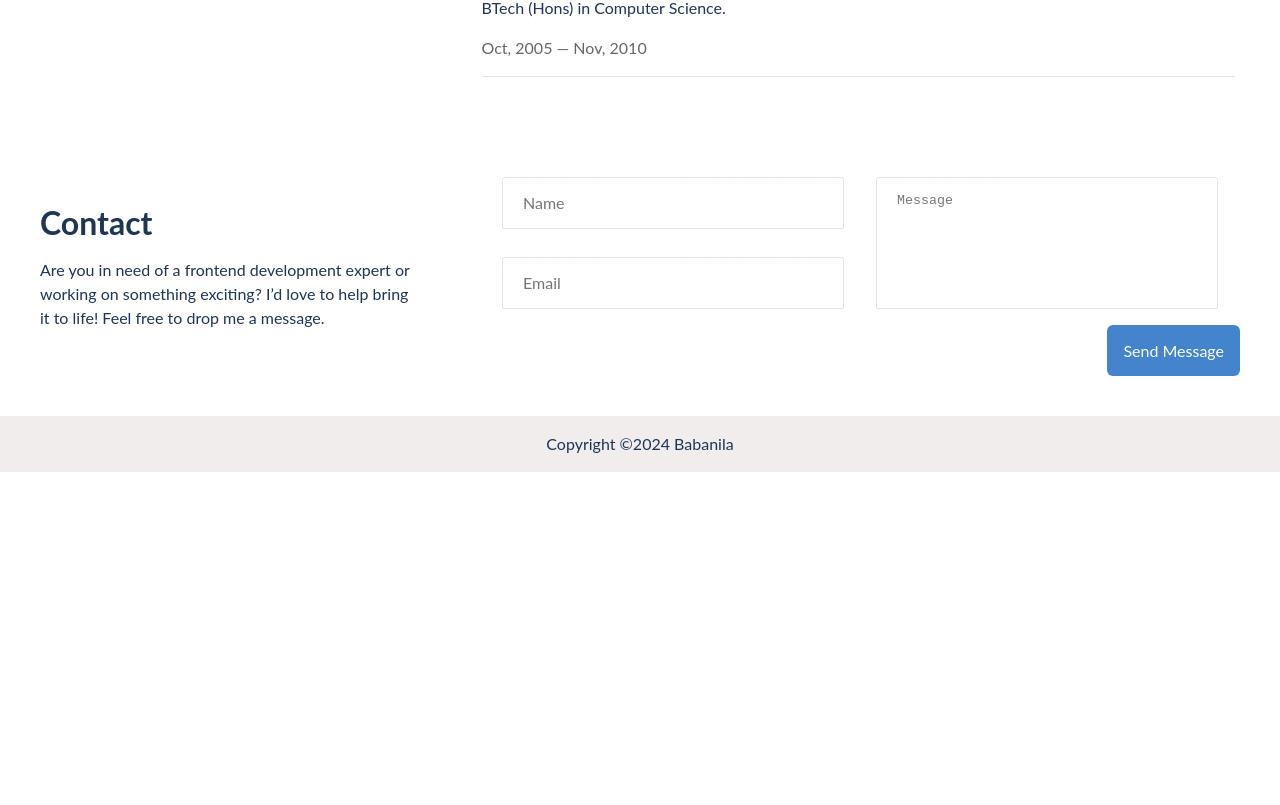
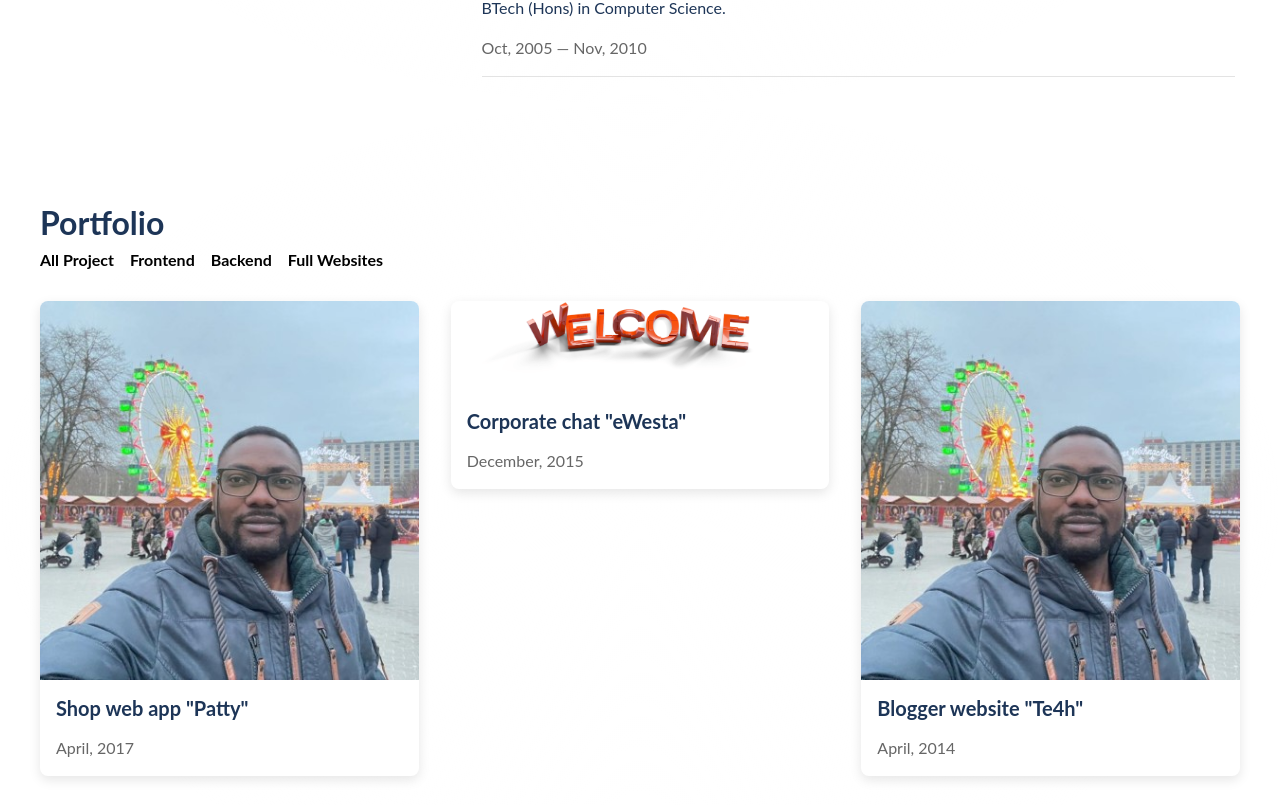
Before and after one commit to Babanila/babajide-williams-website, a SvelteKit app: page / in a window 1280 px wide. Shown: the part 3095-3900 px from the top of the page. Before the commit the page ends 3567 px from the top, so only its background shows below. Built offline with nearby package versions, Linux system fonts and the light colour scheme; no server answers.

Commit message:
Add portfolio section to page

```diff
--- a/src/routes/+page.svelte
+++ b/src/routes/+page.svelte
@@ -5,13 +5,54 @@
 	import instagram from '$lib/images/instagram.svg';
 	import linkedln from '$lib/images/linkedin.svg';
 	import profile_image from '$lib/images/profile-image.jpeg';
+	import imagePlaceholder from '$lib/images/svelte-welcome.png';
 	import Button from './Button.svelte';
 	import ContactForm from './ContactForm.svelte';
 	import Modal from './Modal.svelte';
 
+	type SocialConnectionType = {
+		name: string;
+		icon: string;
+	};
+
+	type SkillType = {
+		title: string;
+		description: string;
+		types: {
+			name: string;
+			details: string;
+		}[];
+	};
+
+	type ExperienceType = {
+		title: string;
+		company: string;
+		date: string;
+		description: string;
+	};
+
+	type EducationType = {
+		title: string;
+		institution: string;
+		date: string;
+		description: string;
+	};
+
+	type PortfolioItem = {
+		title: string;
+		date: string;
+		imageUrl: string;
+		gitUrl: string;
+	};
+
+	type ContactType = {
+		title: string;
+		description: string;
+	};
+
 	let showModal = false;
 
-	const home: Record<string, any> = {
+	const home: Record<string, string> = {
 		firstname: 'Babajide',
 		surname: 'Williams',
 		introMessage:
@@ -27,18 +68,18 @@
 		thread: 'https://www.threads.net/@babanila'
 	};
 
-	const infos = ['phone', 'email', 'address'];
+	const infos: string[] = ['phone', 'email', 'address'];
 
-	const socialConnections = [
+	const socialConnections: SocialConnectionType[] = [
 		{ name: 'github', icon: github },
 		{ name: 'linkedln', icon: linkedln },
 		{ name: 'facebook', icon: facebook },
 		{ name: 'instagram', icon: instagram }
 	];
 
-	const skills = {
+	const skills: SkillType = {
 		title: 'Skills',
-		intro:
+		description:
 			'I’m driven by the thrill of collaborating with passionate individuals to bring extraordinary software to life. Creating something exceptional together fuels my creativity and pushes the boundaries of what’s possible.',
 		types: [
 			{
@@ -63,7 +104,7 @@
 		]
 	};
 
-	const experiences = [
+	const experienceDetails: ExperienceType[] = [
 		{
 			title: 'Senior Frontend Developer',
 			company: 'HealthHero GmbH',
@@ -115,7 +156,7 @@
 		}
 	];
 
-	const educationDetails = [
+	const educationDetails: EducationType[] = [
 		{
 			title: 'Master',
 			institution: 'University of Applied Science Kiel',
@@ -130,11 +171,32 @@
 		}
 	];
 
-	const contactDetails = {
+	const contactDetails: ContactType = {
 		title: 'Contact',
-		intro:
+		description:
 			'Are you in need of a frontend development expert or working on something exciting? I’d love to help bring it to life! Feel free to drop me a message.'
 	};
+
+	const portfolioItems: PortfolioItem[] = [
+		{
+			title: 'Shop web app "Patty"',
+			date: 'April, 2017',
+			imageUrl: profile_image,
+			gitUrl: 'https://github.com/Babanila/fut-weather-app'
+		},
+		{
+			title: 'Corporate chat "eWesta"',
+			date: 'December, 2015',
+			imageUrl: imagePlaceholder,
+			gitUrl: ''
+		},
+		{
+			title: 'Blogger website "Te4h"',
+			date: 'April, 2014',
+			imageUrl: profile_image,
+			gitUrl: ''
+		}
+	];
 </script>
 
 <svelte:head>
@@ -142,7 +204,7 @@
 	<meta name="description" content="Babajide CV" />
 </svelte:head>
 
-<section id="Home" class="home-part">
+<section id="Home" class="home-section">
 	<div class="two-column">
 		<div class="column left">
 			<slot name="left">
@@ -202,9 +264,9 @@
 	</Modal>
 </section>
 
-<section id="Skills" class="skills-container">
+<section id="Skills" class="skills-section">
 	<h2 class="section-title">{skills.title}</h2>
-	<p class="skills-description">{skills.intro}</p>
+	<p class="skills-description">{skills.description}</p>
 
 	<div class="skills-grid">
 		{#each skills.types as { name, details }}
@@ -227,7 +289,7 @@
 			</p>
 		</div>
 		<div class="right-column">
-			{#each experiences as experience}
+			{#each experienceDetails as experience}
 				<div class="experience-item">
 					<h2 class="section-inner-title">
 						{experience.title} <span class="company">{experience.company}</span>
@@ -262,12 +324,33 @@
 	</div>
 </section>
 
+<section id="Portfolio" class="portfolio-section">
+	<h2 class="section-title">Portfolio</h2>
+	<div class="filter-menu">
+		<a href="#">All Project</a>
+		<a href="#">Frontend</a>
+		<a href="#">Backend</a>
+		<a href="#">Full Websites</a>
+	</div>
+	<div class="portfolio-grid">
+		{#each portfolioItems as item}
+			<a target="_blank" href={item.gitUrl} class="portfolio-anchor">
+				<div class="portfolio-item">
+					<img src={item.imageUrl} alt={item.title} />
+					<h3>{item.title}</h3>
+					<p>{item.date}</p>
+				</div>
+			</a>
+		{/each}
+	</div>
+</section>
+
 <section id="Contact" class="contact-section">
 	<div class="content-wrapper">
 		<div class="left-column">
 			<h2 class="section-title">{contactDetails.title}</h2>
 			<p>
-				{contactDetails.intro}
+				{contactDetails.description}
 			</p>
 		</div>
 		<div class="right-column">
@@ -277,7 +360,7 @@
 </section>
 
 <style>
-	.home-part {
+	.home-section {
 		padding: 20px;
 		max-width: 1200px;
 		margin: 0 auto;
@@ -363,7 +446,7 @@
 		margin-bottom: 8px;
 	}
 
-	.skills-container {
+	.skills-section {
 		display: flex;
 		flex-direction: column;
 		align-items: center;
@@ -403,6 +486,7 @@
 	}
 
 	.contact-section,
+	.portfolio-section,
 	.education-section,
 	.experience-section {
 		padding: 40px 20px;
@@ -448,6 +532,70 @@
 		margin-top: 5px;
 	}
 
+	h1 {
+		font-size: 32px;
+		margin-bottom: 16px;
+	}
+
+	.filter-menu {
+		display: flex;
+		flex-direction: column;
+		align-items: flex-start;
+	}
+
+	.filter-menu a {
+		text-decoration: none;
+		color: #000;
+		font-weight: bold;
+	}
+
+	.filter-menu a:hover {
+		color: #3a86ff;
+	}
+
+	.portfolio-grid {
+		display: grid;
+		grid-template-columns: repeat(auto-fill, minmax(300px, 1fr));
+		gap: 32px;
+	}
+
+	.portfolio-anchor {
+		text-decoration: none;
+		color: #1d3557;
+	}
+	.portfolio-anchor:hover {
+		text-decoration: underline;
+		color: #3a86ff;
+	}
+
+	.portfolio-item {
+		box-shadow: 0px 4px 12px rgba(0, 0, 0, 0.1);
+		border-radius: 8px;
+		overflow: hidden;
+		background: #fff;
+		transition: transform 0.2s;
+	}
+
+	.portfolio-item img {
+		width: 100%;
+		height: auto;
+		display: block;
+	}
+
+	.portfolio-item:hover {
+		transform: translateY(-5px);
+	}
+
+	.portfolio-item h3 {
+		margin: 16px;
+		font-size: 20px;
+	}
+
+	.portfolio-item p {
+		margin: 0 16px 16px;
+		color: #666;
+	}
+
 	/* Medium screens (tablets) */
 	@media (min-width: 768px) {
 		.two-column {
@@ -469,6 +617,14 @@
 		.content-wrapper {
 			flex-direction: row;
 			gap: 40px;
+		}
+
+		.filter-menu {
+			display: flex;
+			flex-direction: row;
+			align-items: flex-start;
+			gap: 16px;
+			margin-bottom: 32px;
 		}
 	}
 
```
